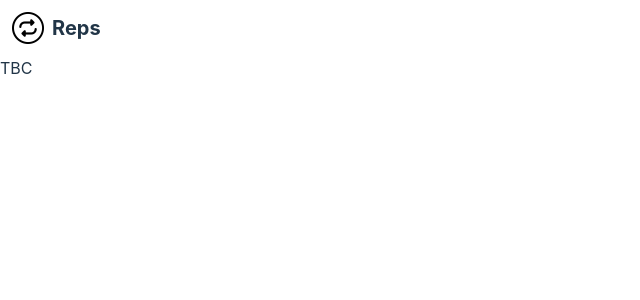
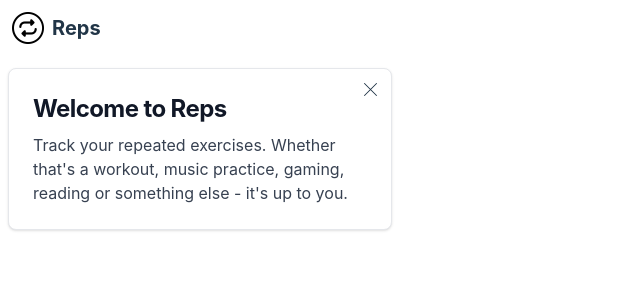
Before and after one commit to davidnormo/reps, a Preact app: page / in a window 1280 px wide. Shown: the top 300 px of the page, without its empty margins (0-640 px from the left). Built offline with nearby package versions, Linux system fonts and the light colour scheme.

Commit message:
welcome card

```diff
--- /dev/null
+++ b/src/components/Card/Card.jsx
@@ -0,0 +1,26 @@
+export default function Card({ children, onClose }) {
+  return (
+    <div className="block relative max-w-sm p-6 bg-white border border-gray-200 rounded-lg shadow">
+      {onClose && (
+        <div className="absolute top-2 right-2">
+          <svg
+            xmlns="http://www.w3.org/2000/svg"
+            fill="none"
+            viewBox="0 0 24 24"
+            strokeWidth={1.5}
+            stroke="currentColor"
+            width="25"
+            height="25"
+          >
+            <path
+              strokeLinecap="round"
+              strokeLinejoin="round"
+              d="M6 18L18 6M6 6l12 12"
+            />
+          </svg>
+        </div>
+      )}
+      {children}
+    </div>
+  );
+}
--- a/src/components/OverviewPage/OverviewPage.jsx
+++ b/src/components/OverviewPage/OverviewPage.jsx
@@ -1,5 +1,11 @@
 import WeekOverview from "../WeekOverview/WeekOverview";
+import Welcome from "./Welcome";
 
 export default function OverviewPage() {
-  return <WeekOverview />;
+  return (
+    <div className="w-full mt-1 p-2 flex flex-col grow min-h-[50vh]">
+      <Welcome />
+      <WeekOverview />
+    </div>
+  );
 }
--- /dev/null
+++ b/src/components/OverviewPage/Welcome.jsx
@@ -0,0 +1,15 @@
+import Card from "../Card/Card";
+
+export default function Welcome() {
+  return (
+    <Card onClose={true}>
+      <h5 className="mb-2 text-2xl font-bold tracking-tight text-gray-900 dark:text-white">
+        Welcome to Reps
+      </h5>
+      <p className="font-normal text-gray-700 dark:text-gray-400">
+        Track your repeated exercises. Whether that's a workout, music practice,
+        gaming, reading or something else - it's up to you.
+      </p>
+    </Card>
+  );
+}
--- a/src/components/WeekOverview/WeekOverview.jsx
+++ b/src/components/WeekOverview/WeekOverview.jsx
@@ -2,5 +2,5 @@ import useData from "../../hooks/useData";
 
 export default function WeekOverview() {
   // const { data } = useData();
-  return "TBC";
+  return;
 }
```
Also changed, not shown: 6 other files (tests, documents, lock files or other folders).
